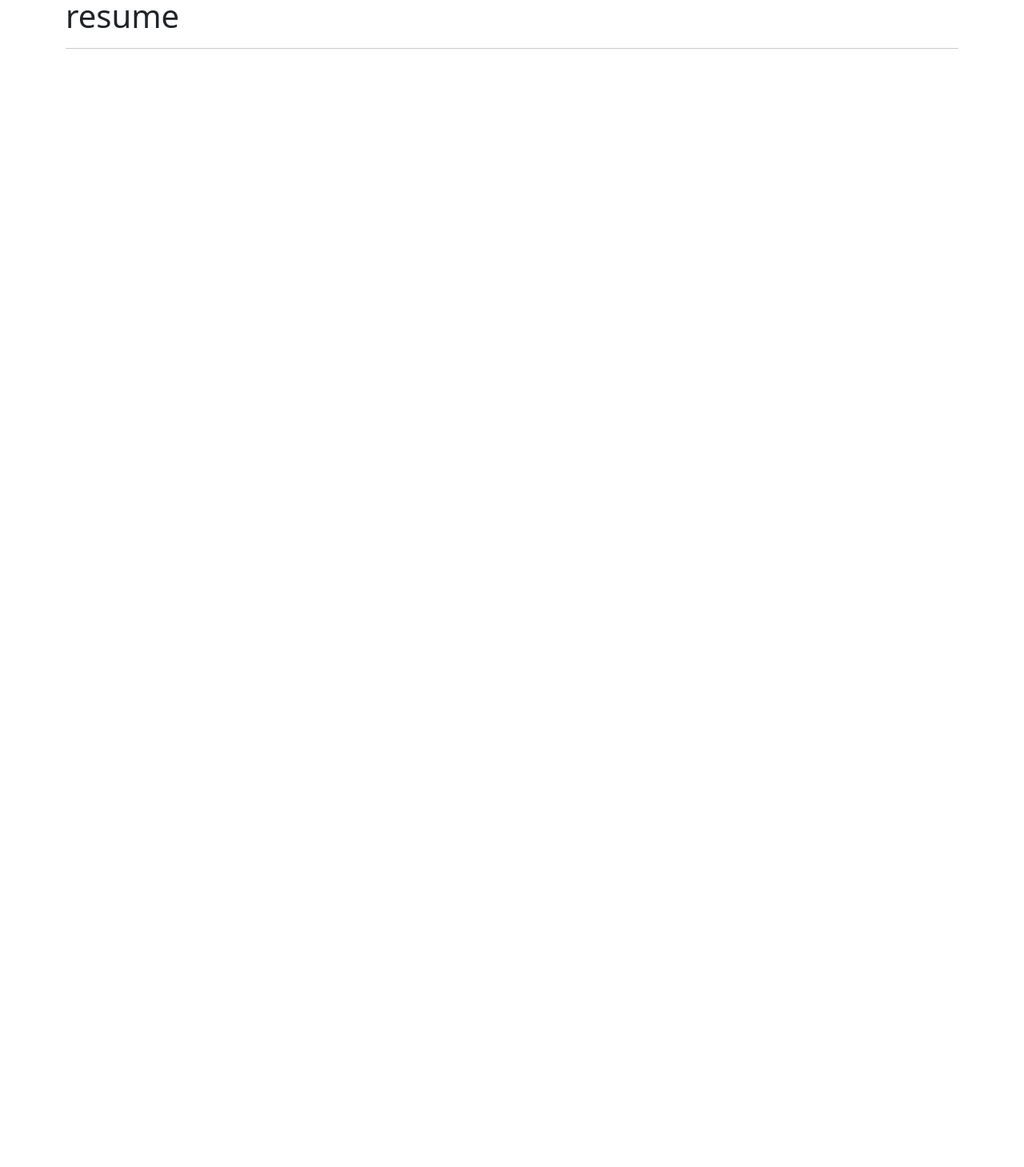
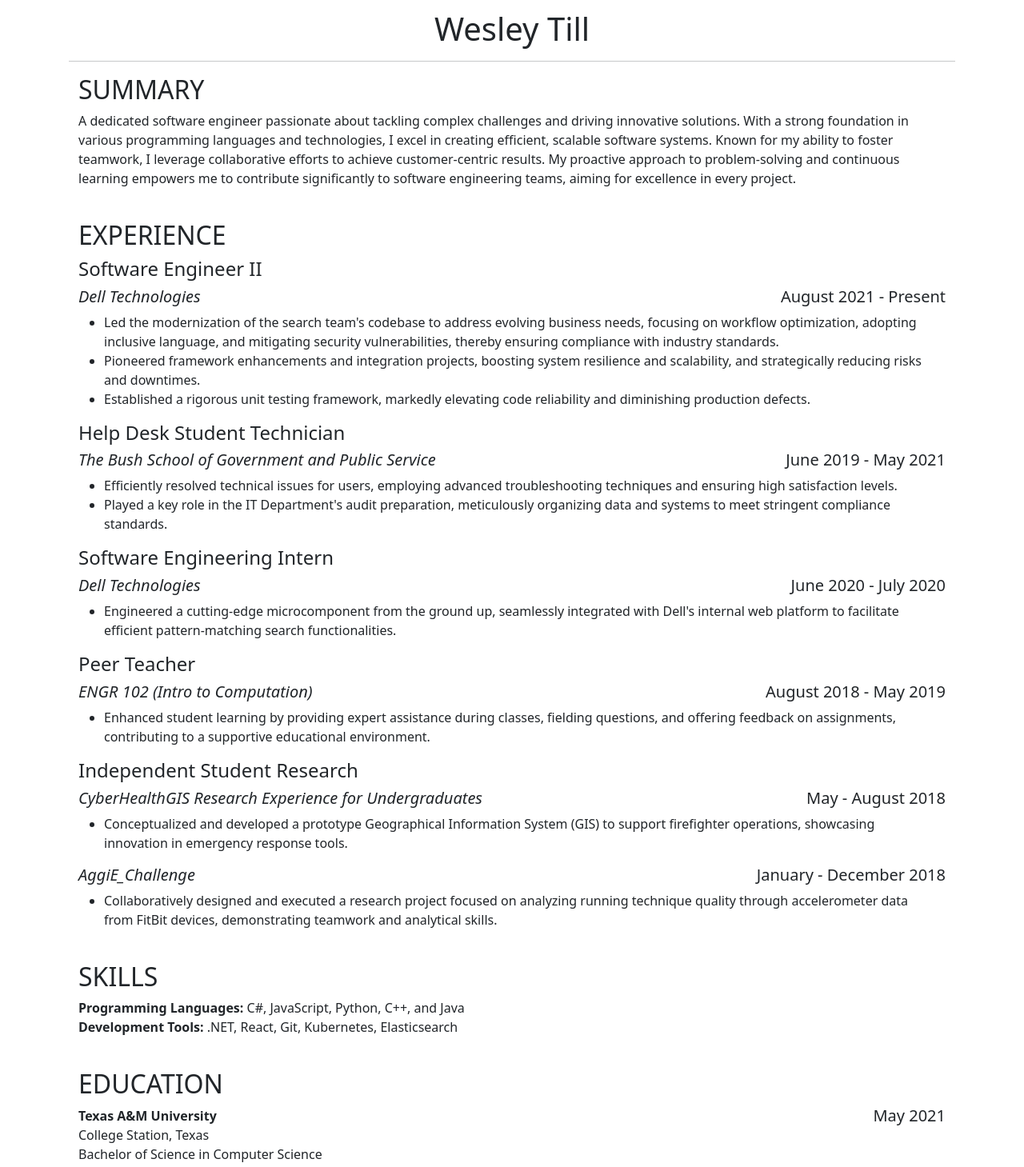
Before and after one commit to Wosty/Wosty.github.io, a Next.js app: page /resume in a window 1280 px wide. Shown: the part 60-1519 px from the top of the page at 80% size. Before the commit the page ends 800 px from the top, so only its background shows below. Built offline with nearby package versions, Linux system fonts and the light colour scheme.

Commit message:
Adding resume

```diff
--- a/src/app/(pages)/resume/page.tsx
+++ b/src/app/(pages)/resume/page.tsx
@@ -1,11 +1,119 @@
-import Container from "react-bootstrap/Container";
+import { Row, Col, Container } from "react-bootstrap";
 
 export default function Resume() {
   return (
     <>
-      <Container>
-        <h1>resume</h1>
+      <Container style={{ padding: "1rem" }}>
+        <h1 style={{ textAlign: "center" }}>Wesley Till</h1>
         <hr />
+        <Container>
+          <Row>
+            <h2>SUMMARY</h2>
+            <p>A dedicated software engineer passionate about tackling complex challenges and driving innovative solutions. With a strong foundation in various programming languages and technologies, I excel in creating efficient, scalable software systems. Known for my ability to foster teamwork, I leverage collaborative efforts to achieve customer-centric results. My proactive approach to problem-solving and continuous learning empowers me to contribute significantly to software engineering teams, aiming for excellence in every project.</p>
+          </Row>
+          <br />
+          <Row>
+            <h2>EXPERIENCE</h2>
+            <h4 style={{ alignContent: "left" }}>Software Engineer II</h4>
+            <Col sm={12} md={6}>
+              <h5 style={{ fontStyle: "italic" }}>Dell Technologies</h5>
+            </Col>
+            <Col sm={12} md={6}>
+              <h5 style={{ fontWeight: "normal", fontStyle: "normal", float: "right" }}>August 2021 - Present</h5>
+            </Col>
+            <Row>
+              <Col>
+                <ul>
+                  <li>Led the modernization of the search team's codebase to address evolving business needs, focusing on workflow optimization, adopting inclusive language, and mitigating security vulnerabilities, thereby ensuring compliance with industry standards.</li>
+                  <li>Pioneered framework enhancements and integration projects, boosting system resilience and scalability, and strategically reducing risks and downtimes.</li>
+                  <li>Established a rigorous unit testing framework, markedly elevating code reliability and diminishing production defects.</li>
+                </ul>
+              </Col>
+            </Row>
+            <h4 style={{ alignContent: "left" }}>Help Desk Student Technician</h4>
+            <Col sm={12} md={6}>
+              <h5 style={{ fontStyle: "italic" }}>The Bush School of Government and Public Service </h5>
+            </Col>
+            <Col sm={12} md={6}>
+              <h5 style={{ fontWeight: "normal", fontStyle: "normal", float: "right" }}>June 2019 - May 2021</h5>
+            </Col>
+            <Row>
+              <Col>
+                <ul>
+                  <li>Efficiently resolved technical issues for users, employing advanced troubleshooting techniques and ensuring high satisfaction levels.</li>
+                  <li>Played a key role in the IT Department's audit preparation, meticulously organizing data and systems to meet stringent compliance standards.</li>
+                </ul>
+              </Col>
+            </Row>
+            <h4 style={{ alignContent: "left" }}>Software Engineering Intern</h4>
+            <Col sm={12} md={6}>
+              <h5 style={{ fontStyle: "italic" }}>Dell Technologies</h5>
+            </Col>
+            <Col sm={12} md={6}>
+              <h5 style={{ fontWeight: "normal", fontStyle: "normal", float: "right" }}>June 2020 - July 2020</h5>
+            </Col>
+            <Row>
+              <Col>
+                <ul>
+                  <li>Engineered a cutting-edge microcomponent from the ground up, seamlessly integrated with Dell's internal web platform to facilitate efficient pattern-matching search functionalities.</li>
+                </ul>
+              </Col>
+            </Row>
+            <h4 style={{ alignContent: "left" }}>Peer Teacher</h4>
+            <Col sm={12} md={6}>
+              <h5 style={{ fontStyle: "italic" }}>ENGR 102 (Intro to Computation) </h5>
+            </Col>
+            <Col sm={12} md={6}>
+              <h5 style={{ fontWeight: "normal", fontStyle: "normal", float: "right" }}>August 2018 - May 2019</h5>
+            </Col>
+            <Row>
+              <Col>
+                <ul>
+                  <li>Enhanced student learning by providing expert assistance during classes, fielding questions, and offering feedback on assignments, contributing to a supportive educational environment.</li>
+                </ul>
+              </Col>
+            </Row>
+            <h4 style={{ alignContent: "left" }}>Independent Student Research</h4>
+            <Col sm={12} md={6}>
+              <h5 style={{ fontStyle: "italic" }}>CyberHealthGIS Research Experience for Undergraduates </h5>
+            </Col>
+            <Col sm={12} md={6}>
+              <h5 style={{ fontWeight: "normal", fontStyle: "normal", float: "right" }}>May - August 2018</h5>
+            </Col>
+            <Row>
+              <Col>
+                <ul>
+                  <li>Conceptualized and developed a prototype Geographical Information System (GIS) to support firefighter operations, showcasing innovation in emergency response tools.</li>
+                </ul>
+              </Col>
+            </Row>
+            <Col sm={12} md={6}>
+              <h5 style={{ fontStyle: "italic" }}>AggiE_Challenge</h5>
+            </Col>
+            <Col sm={12} md={6}>
+              <h5 style={{ fontWeight: "normal", fontStyle: "normal", float: "right" }}>January - December 2018</h5>
+            </Col>
+            <Row>
+              <Col>
+                <ul>
+                  <li>Collaboratively designed and executed a research project focused on analyzing running technique quality through accelerometer data from FitBit devices, demonstrating teamwork and analytical skills.</li>
+                </ul>
+              </Col>
+            </Row>
+          </Row>
+          <br />
+          <h2>SKILLS</h2>
+          <p><span style={{ fontWeight: "bold" }}>Programming Languages: </span>C#, JavaScript, Python, C++, and Java <br />
+            <span style={{ fontWeight: "bold" }}>Development Tools: </span>.NET, React, Git, Kubernetes, Elasticsearch</p>
+          <br />
+          <h2>EDUCATION</h2>
+          <p>
+            <b>Texas A&M University</b>	<span className='h5' style={{ fontWeight: "normal", fontStyle: "normal", float: "right" }}>May 2021</span> <br />
+            College Station, Texas <br />
+            Bachelor of Science in Computer Science <br />
+            Minor in Communications
+          </p>
+        </Container>
       </Container>
     </>
   );
```
